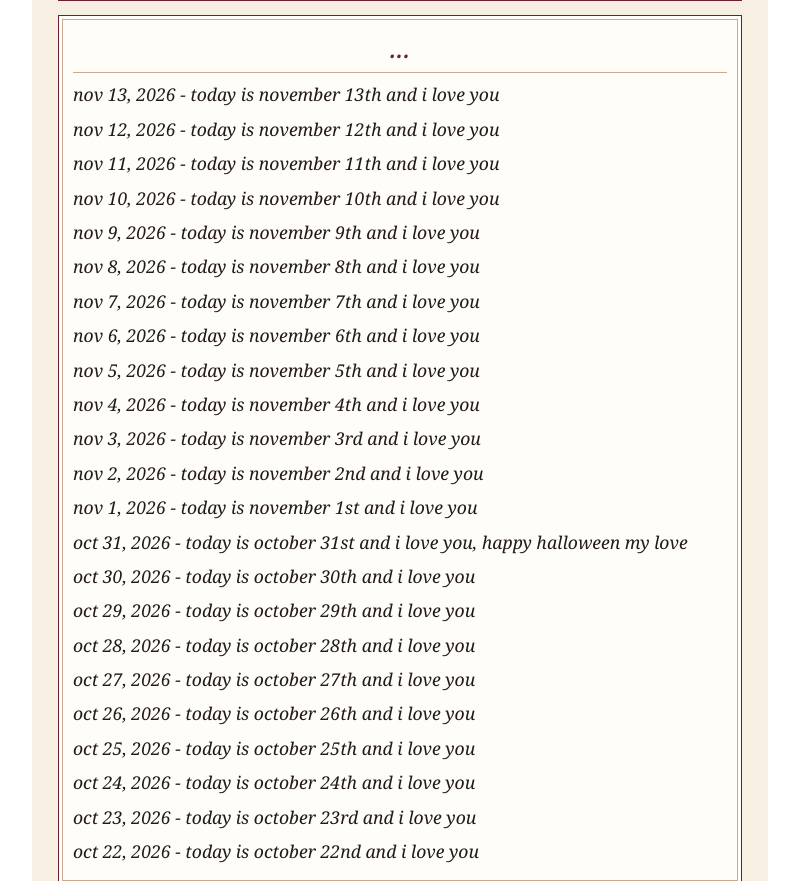
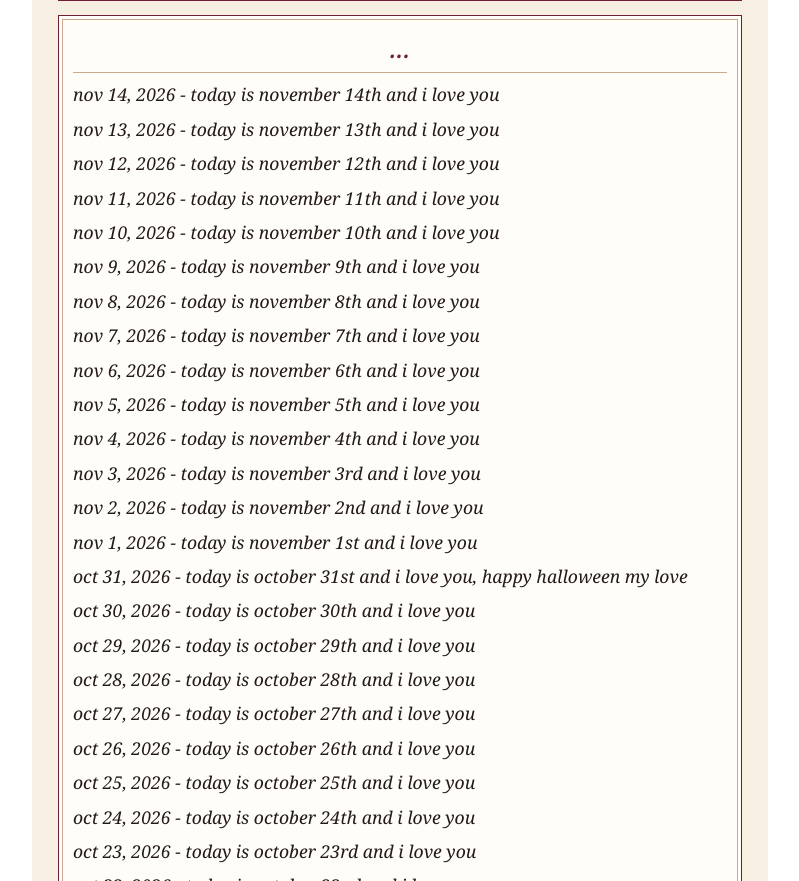
Before and after one commit to jjwarren7/jjwarren7.github.io, a plain HTML site: page index.html in a window 1280 px wide. Shown: the part 2093-2974 px from the top of the page, without its empty margins (122-921 px from the left). Drawn offline with Linux system fonts and the light colour scheme; a web font is replaced by a local one.

Commit message:
Update index.html

```diff
--- a/index.html
+++ b/index.html
@@ -67,6 +67,7 @@ i look forward to your updates, i love you my love.</p>
 
       <article id="updates">
         <header><h2>...</h2></header>
+        <p><i>nov 14, 2026</i> - today is november 14th and i love you</p>
         <p><i>nov 13, 2026</i> - today is november 13th and i love you</p>
         <p><i>nov 12, 2026</i> - today is november 12th and i love you</p>
         <p><i>nov 11, 2026</i> - today is november 11th and i love you</p>
```
